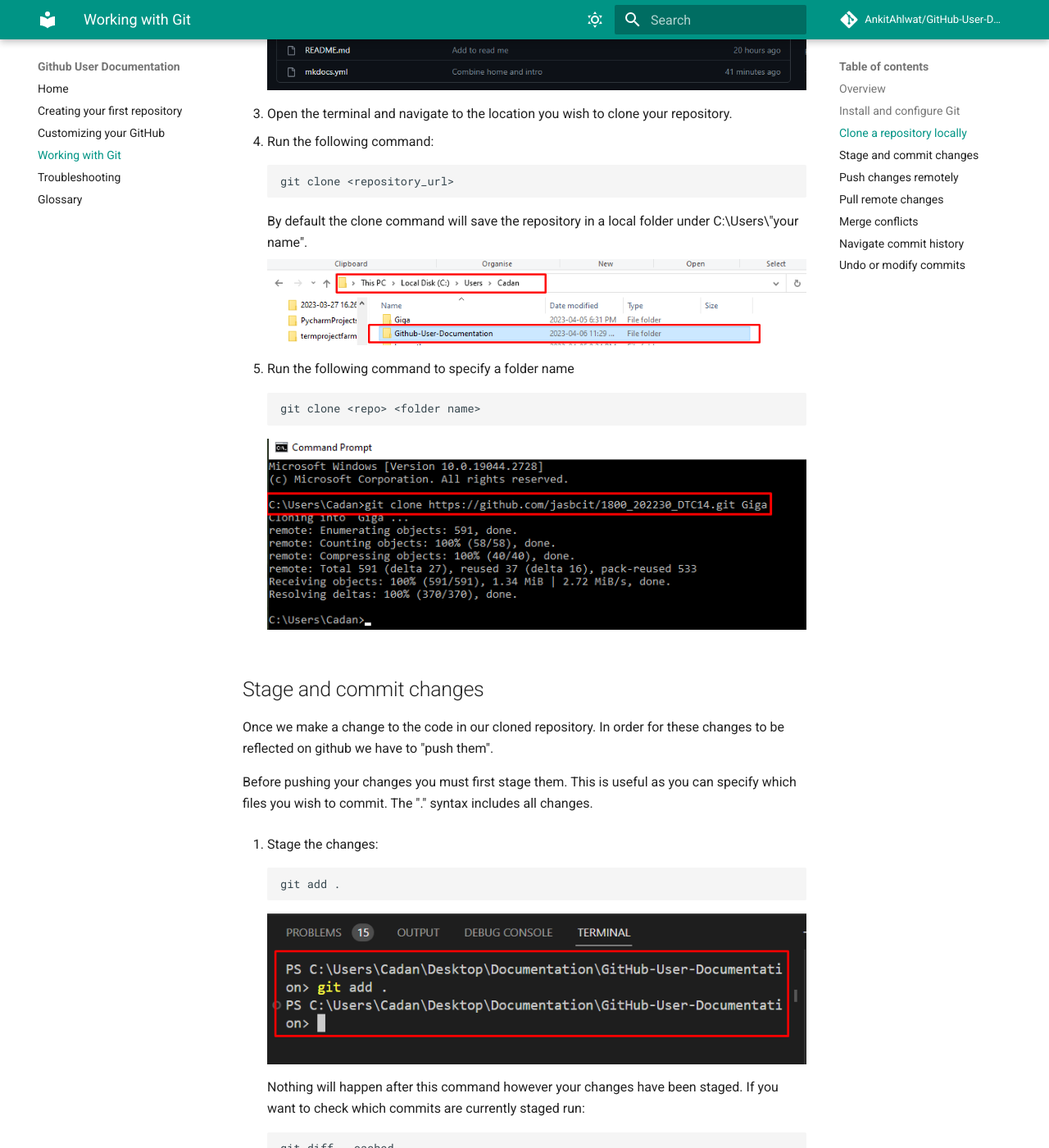
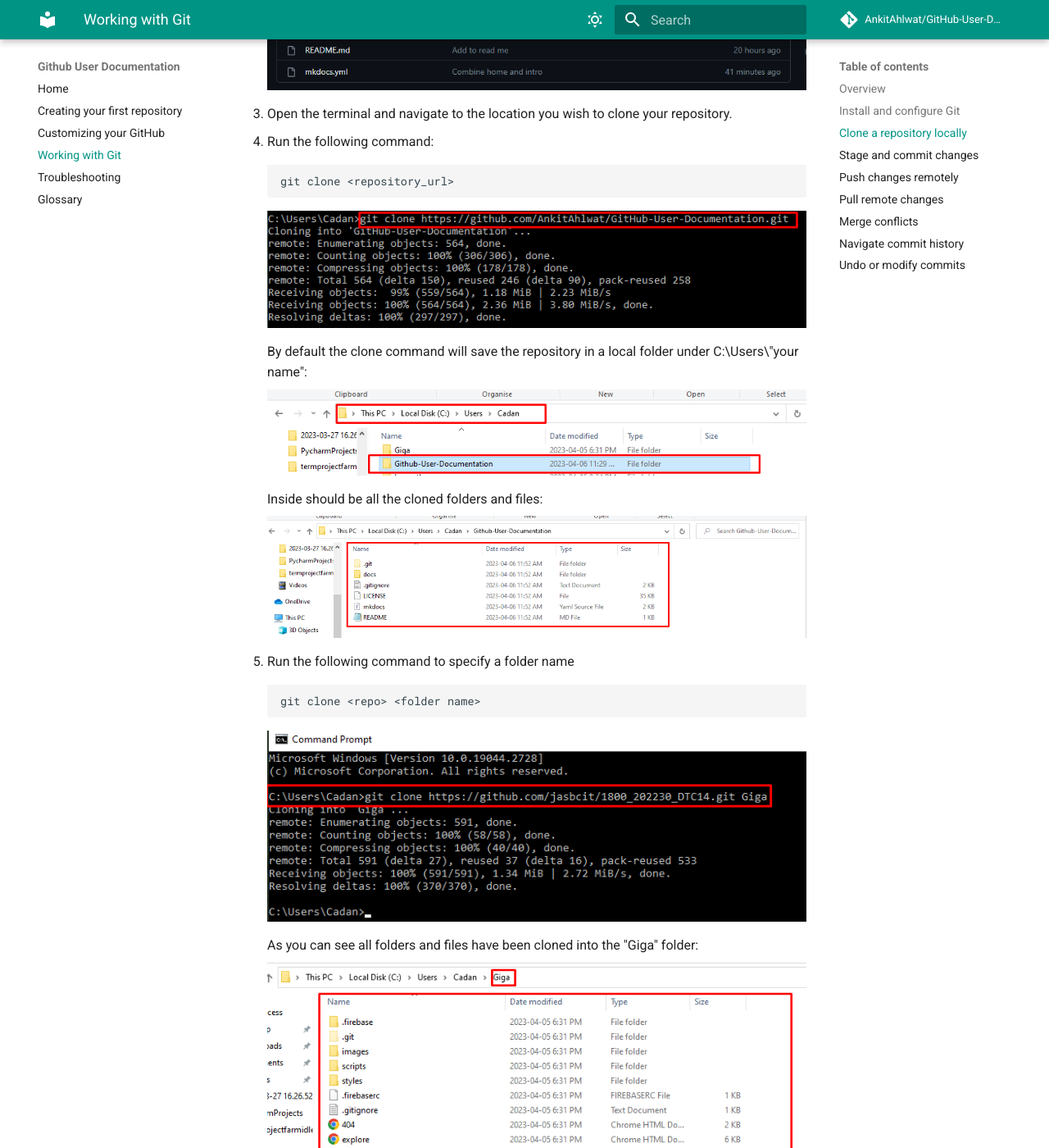
Before and after one commit to AnkitAhlwat/GitHub-User-Documentation, an MkDocs documentation site: the page built from docs/Working with Git.md, in a window 1280 px wide and 1400 px high, scrolled down 1686 px. Shown: the whole window at 82% size. Built offline with MkDocs 1.6.1 and Material for MkDocs 9.7.7, drawn with Linux system fonts in a browser that asks for light colours; comment, search, counter and statistics services are not loaded.

Commit message:
Update images in git section

````diff
--- a/docs/Working with Git.md
+++ b/docs/Working with Git.md
@@ -57,10 +57,15 @@
     git clone <repository_url>
     ```
 
-    By default the clone command will save the repository in a local folder under C:\Users\"your name".
+    ![Alt text](./images/gitcloneex.png)
+
+    By default the clone command will save the repository in a local folder under C:\Users\"your name":
 
     ![Alt text](./images/gitsave.png)
 
+    Inside should be all the cloned folders and files:
+
+    ![Alt text](./images/gitclonecontents.png)
 
 5. Run the following command to specify a folder name
 
@@ -69,6 +74,10 @@
     ```
 
     ![Alt text](./images/gitclone.png)
+
+    As you can see all folders and files have been cloned into the "Giga" folder:
+
+    ![Alt text](./images/gigagit.png)
 
 ##  Stage and commit changes
 
````
Also changed, not shown: docs/images/gigagit.png (added), docs/images/gitclonecontents.png (added), docs/images/gitcloneex.png (added).
